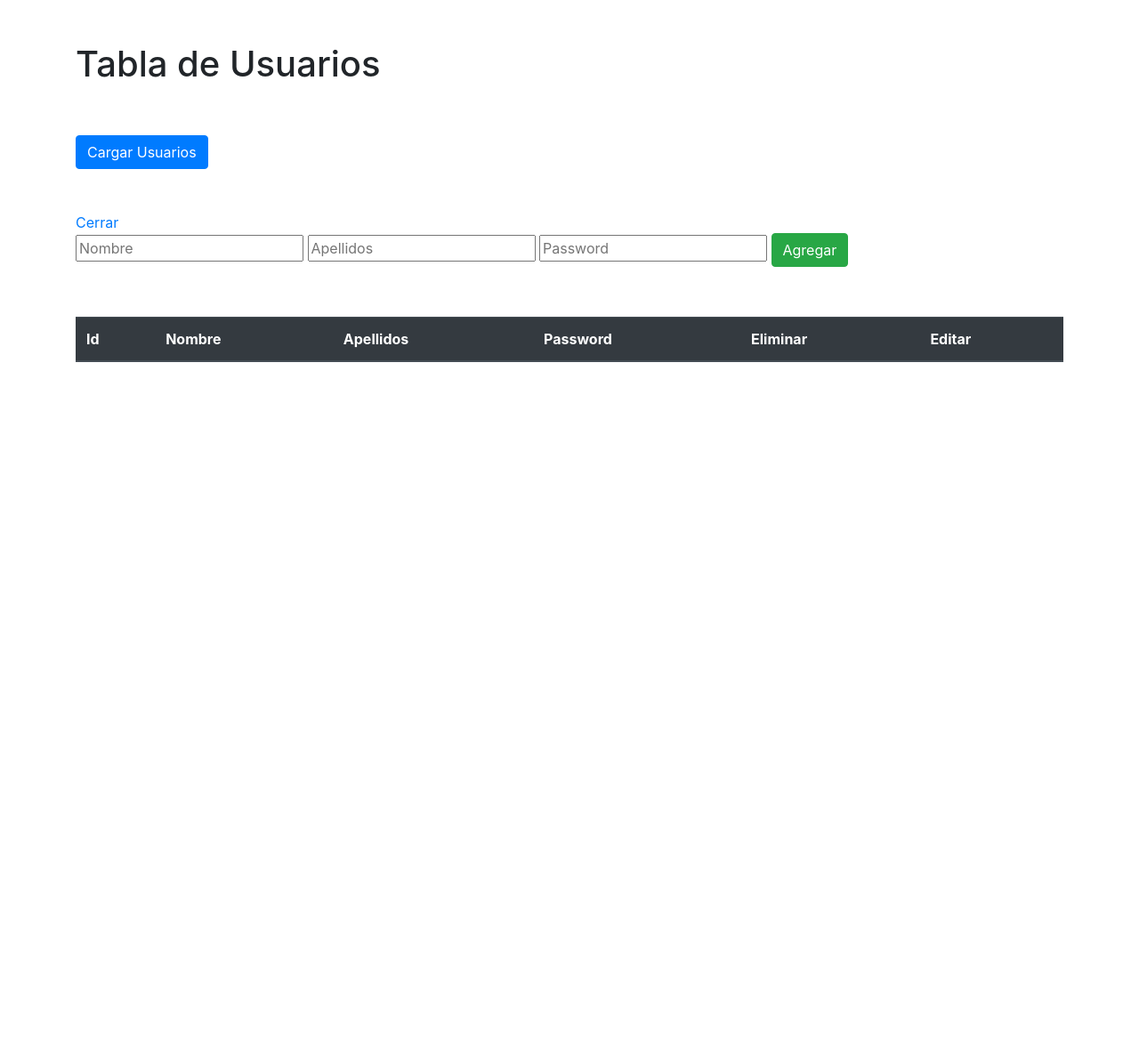
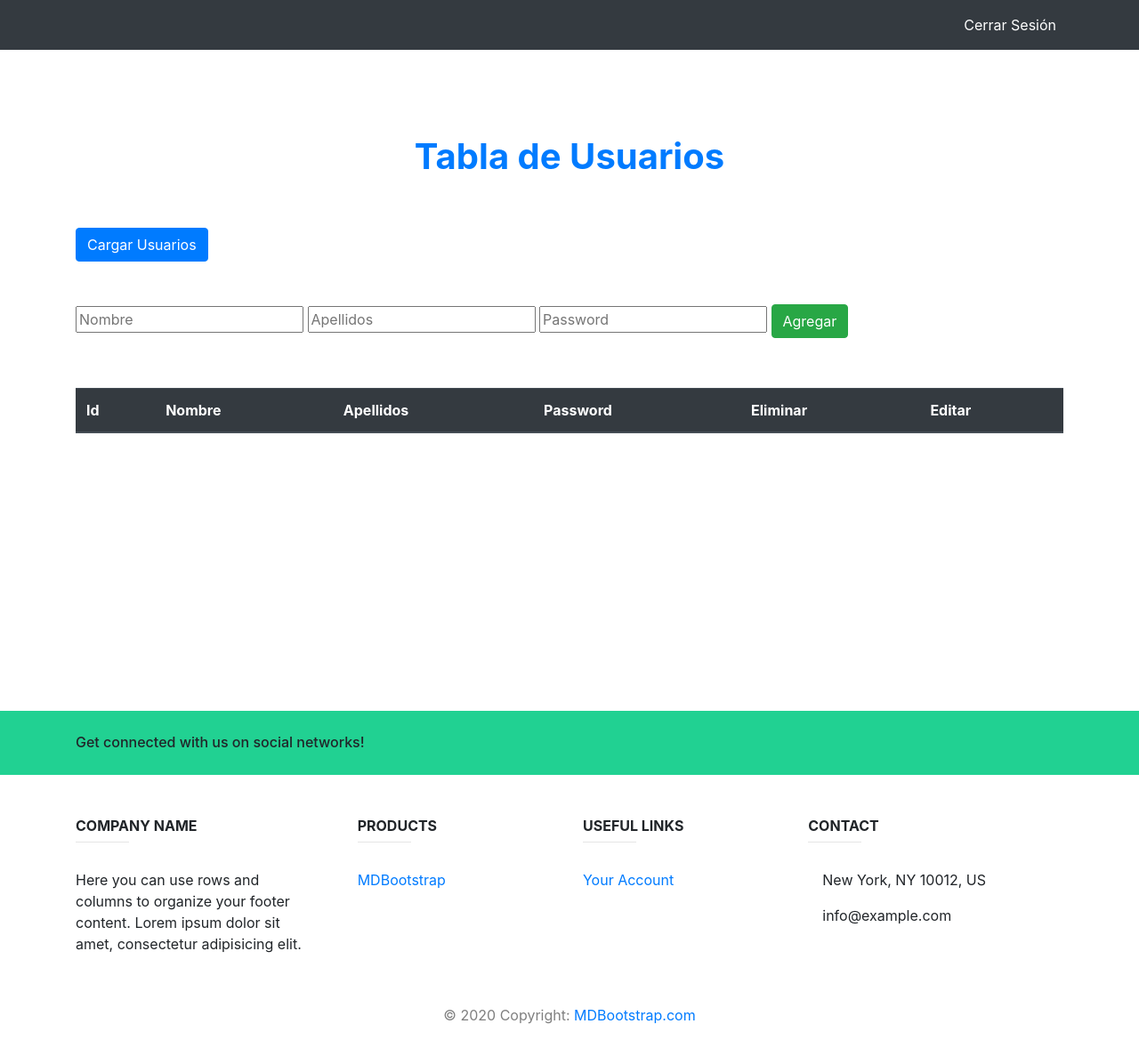
Before and after one commit to Sebastian298/proyectoIS, a PHP site: page /registroEmpleado.php in a window 1280 px wide. Shown: the whole page at 89% size. Before the commit the page ends 407 px from the top, so only its background shows below. Run offline with PHP 8.4, Linux system fonts and the light colour scheme; data that the repository does not hold is empty; some libraries are stand-ins or nearby versions.

Commit message:
registro de empleado validado

```diff
--- a/inicioSesion.php
+++ b/inicioSesion.php
@@ -1,8 +1,8 @@
 <?php session_start();
 
-if(isset($_SESSION['usuario'])){
-    header('location: index.php');  //Es por si el usuario inicia sesion e intenta entrar al formulario de registro no pueda acceder a ellos
-}
+// if(isset($_SESSION['usuario'])){
+//     header('location: index.php');  //Es por si el usuario inicia sesion e intenta entrar al formulario de registro no pueda acceder a ellos
+// }
 
 
 if($_SERVER['REQUEST_METHOD']=='POST'){
--- a/registroEmpleado.php
+++ b/registroEmpleado.php
@@ -13,9 +13,9 @@ $pass = $_POST['password'];
 
 
 function validarDatos($nombre, $apellidos, $pass){
-	if($nombre == ''){
+	if($nombre == '' || is_numeric($nombre)){
 		return false;
-	} elseif($apellidos==''){
+	} elseif($apellidos=='' || is_numeric($apellidos)){
 		return false;
 	} elseif($pass == ''){
 		return false;
--- a/views/contenido.view.php
+++ b/views/contenido.view.php
@@ -49,7 +49,7 @@ $paginas=ceil($paginas);
             </ul>
           </div>
         </div>
-      </nav>
+</nav>
 
 <div class="container my-5">
 
--- a/views/registro.view.php
+++ b/views/registro.view.php
@@ -8,11 +8,29 @@
     <title>Registro de Empleado</title>
 </head>
 <body>
-<div class="container">
+<nav class="navbar navbar-expand-lg navbar-dark bg-dark static-top">
+        <div class="container">
+
+          <a href="cerrar.php" class="navbar-toggler" data-toggle="collapse" data-target="#navbarResponsive" aria-controls="navbarResponsive" aria-expanded="false" aria-label="Toggle navigation">
+                <span class="navbar-toggler-icon" href="cerrar.php"></span>
+                Cerrar Sesión</a>
+          <div class="collapse navbar-collapse" id="navbarResponsive">
+            <ul class="navbar-nav ml-auto">
+              <li class="nav-item active">
+                <a class="nav-link" href="cerrar.php">Cerrar Sesión
+                      <span class="sr-only">(current)</span>
+                    </a>
+              </li>
+            </ul>
+          </div>
+        </div>
+</nav>
+<div class="container my-5">
+
 		<br>
 		<br>
 		<header>
-			<h1>Tabla de Usuarios</h1>
+			<h1 class="text-center font-weight-bold text-primary">Tabla de Usuarios</h1>
 			<br>
 			<br>
 			<div>
@@ -21,7 +39,6 @@
 		</header>
 		<br>
 		<br>
-		<a href="cerrar.php">Cerrar</a>
 		<main>
 			<form action="" method="POST" id="formulario" class="formulario">
 			    <input type="text" name="id" id="ID" placeholder="Id">
@@ -55,9 +72,140 @@
       </table>
 			<div class="loader" id="loader"></div>
 		</main>
-	</div>
+</div>
+<br>
+<br>
+<br>
+<br>
+<br>
+<br>
+<br>
+<br>
+<br>
+<br>
+<br>
+
+<footer class="page-footer font-small blue-grey lighten-5">
+
+  <div style="background-color: #21d192;">
+    <div class="container">
+
+      <!-- Grid row-->
+      <div class="row py-4 d-flex align-items-center">
+
+        <!-- Grid column -->
+        <div class="col-md-6 col-lg-5 text-center text-md-left mb-4 mb-md-0">
+          <h6 class="mb-0">Get connected with us on social networks!</h6>
+        </div>
+        <!-- Grid column -->
+
+        <!-- Grid column -->
+        <div class="col-md-6 col-lg-7 text-center text-md-right">
+
+          <!-- Facebook -->
+          <a class="fb-ic">
+            <i class="fab fa-facebook-f white-text mr-4"> </i>
+          </a>
+          <!-- Twitter -->
+          <a class="tw-ic">
+            <i class="fab fa-twitter white-text mr-4"> </i>
+          </a>
+          <!-- Google +-->
+          <a class="gplus-ic">
+            <i class="fab fa-google-plus-g white-text mr-4"> </i>
+          </a>
+          <!--Linkedin -->
+          <a class="li-ic">
+            <i class="fab fa-linkedin-in white-text mr-4"> </i>
+          </a>
+          <!--Instagram-->
+          <a class="ins-ic">
+            <i class="fab fa-instagram white-text"> </i>
+          </a>
+
+        </div>
+        <!-- Grid column -->
+
+      </div>
+      <!-- Grid row-->
+
+    </div>
+  </div>
+
+  <!-- Footer Links -->
+  <div class="container text-center text-md-left mt-5">
+
+    <!-- Grid row -->
+    <div class="row mt-3 dark-grey-text">
+
+      <!-- Grid column -->
+      <div class="col-md-3 col-lg-4 col-xl-3 mb-4">
+
+        <!-- Content -->
+        <h6 class="text-uppercase font-weight-bold">Company name</h6>
+        <hr class="teal accent-3 mb-4 mt-0 d-inline-block mx-auto" style="width: 60px;">
+        <p>Here you can use rows and columns to organize your footer content. Lorem ipsum dolor sit amet,
+          consectetur
+          adipisicing elit.</p>
+
+      </div>
+      <!-- Grid column -->
+
+      <!-- Grid column -->
+      <div class="col-md-2 col-lg-2 col-xl-2 mx-auto mb-4">
+
+        <!-- Links -->
+        <h6 class="text-uppercase font-weight-bold">Products</h6>
+        <hr class="teal accent-3 mb-4 mt-0 d-inline-block mx-auto" style="width: 60px;">
+        <p>
+          <a class="dark-grey-text" href="#!">MDBootstrap</a>
+        </p>
+
+      </div>
+      <!-- Grid column -->
+
+      <!-- Grid column -->
+      <div class="col-md-3 col-lg-2 col-xl-2 mx-auto mb-4">
+
+        <!-- Links -->
+        <h6 class="text-uppercase font-weight-bold">Useful links</h6>
+        <hr class="teal accent-3 mb-4 mt-0 d-inline-block mx-auto" style="width: 60px;">
+        <p>
+          <a class="dark-grey-text" href="#!">Your Account</a>
+        </p>
+
+      </div>
+      <!-- Grid column -->
+
+      <!-- Grid column -->
+      <div class="col-md-4 col-lg-3 col-xl-3 mx-auto mb-md-0 mb-4">
+
+        <!-- Links -->
+        <h6 class="text-uppercase font-weight-bold">Contact</h6>
+        <hr class="teal accent-3 mb-4 mt-0 d-inline-block mx-auto" style="width: 60px;">
+        <p>
+          <i class="fas fa-home mr-3"></i> New York, NY 10012, US</p>
+        <p>
+          <i class="fas fa-envelope mr-3"></i> info@example.com</p>
+      </div>
+      <!-- Grid column -->
+
+    </div>
+    <!-- Grid row -->
+
+  </div>
+  <!-- Footer Links -->
+
+  <!-- Copyright -->
+  <div class="footer-copyright text-center text-black-50 py-3">© 2020 Copyright:
+    <a class="dark-grey-text" href="https://mdbootstrap.com/"> MDBootstrap.com</a>
+  </div>
+  <!-- Copyright -->
+
+</footer>
+<!-- Footer -->
+
 <script src="js/registro.js"></script>
-
 <script src="https://ajax.googleapis.com/ajax/libs/jquery/3.2.0/jquery.min.js"></script>
 <script src="https://cdn.jsdelivr.net/npm/sweetalert2@9"></script>
 <script src="https://code.jquery.com/jquery-3.4.1.slim.min.js" integrity="sha384-J6qa4849blE2+poT4WnyKhv5vZF5SrPo0iEjwBvKU7imGFAV0wwj1yYfoRSJoZ+n" crossorigin="anonymous"></script>
```
Also changed, not shown: css/estilos.css (added, +27 -0 lines), js/registro.js (+15 -59 lines).
